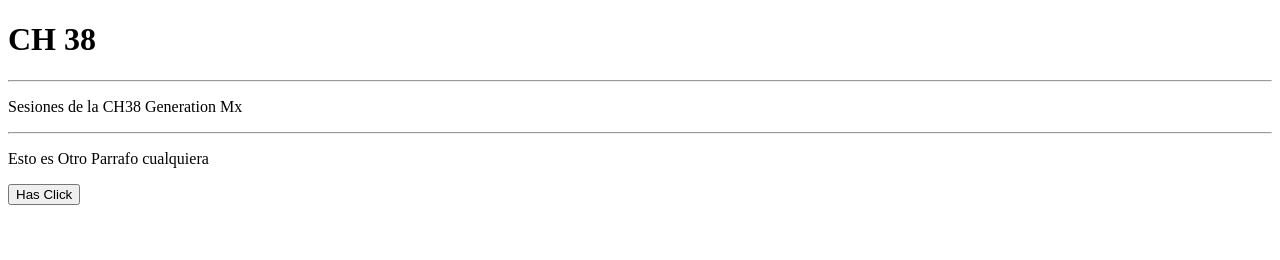
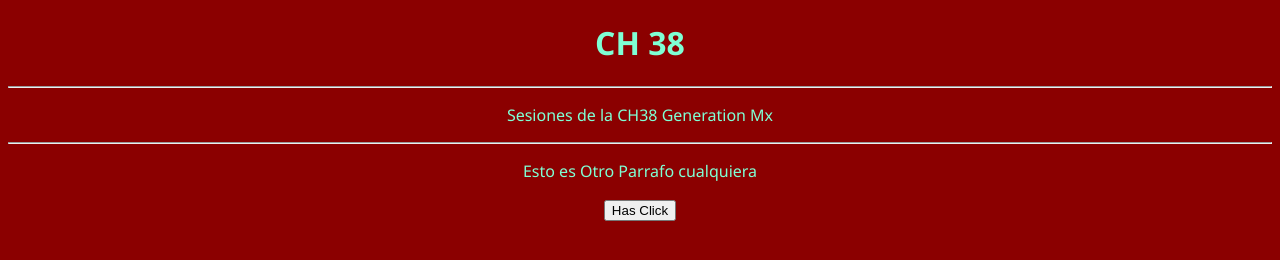
Before and after one commit to JonathanXInformatica/Ch38-sesiones, a plain HTML site: page index.html in a window 1280 px wide. Drawn offline with Linux system fonts and the light colour scheme.

Commit message:
aplicacion d ehoja de estilos en html

```diff
--- a/index.html
+++ b/index.html
@@ -3,6 +3,8 @@
   <head>
     <meta charset="UTF-8" />
     <meta name="viewport" content="width=device-width, initial-scale=1.0" />
+	<!-- iniciar relaciones entre el html y recursos externos -->
+	<link rel="stylesheet" href="style.css">
     <title>Document</title>
   </head>
   <body>
--- a/style.css
+++ b/style.css
@@ -0,0 +1,14 @@
+/*Hoja d estilos personalizada*/
+/*CSS : cascadin style sheet */
+
+/*Selector de etiqueta */
+
+body {
+    background-color: darkred;
+    color: aquamarine;
+    font-family: 'Segoe UI', Tahoma, Geneva, Verdana, sans-serif;
+}
+
+main {
+    text-align: center;
+}
```
